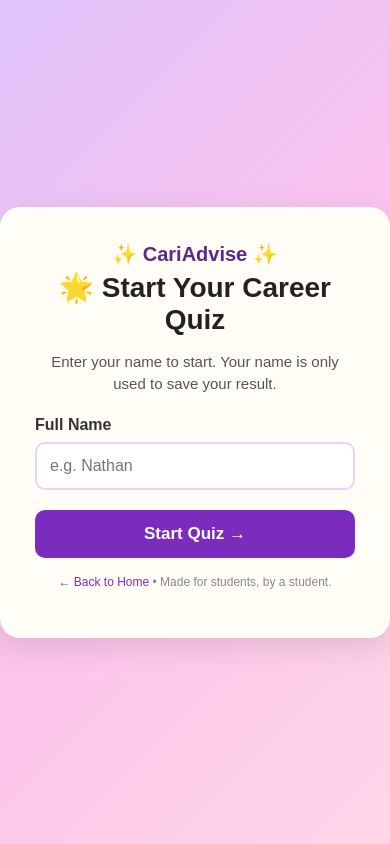
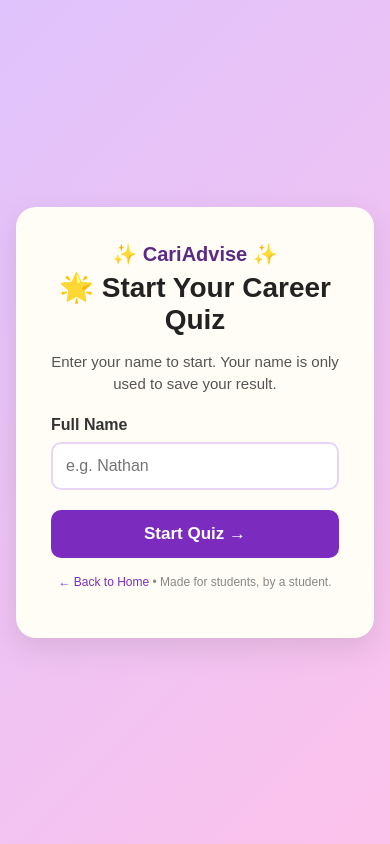
Before and after one commit to nathanieliseoluwa028-blip/CariAdvise, a Flask app: page /start in a window 390 px wide. Run offline with Flask 3, Linux system fonts and the light colour scheme.

Commit message:
Fix start page mobile fit

```diff
--- a/templates/start.html
+++ b/templates/start.html
@@ -1,10 +1,11 @@
 <!DOCTYPE html>
 <html>
 <head>
+ <meta name="viewport" content="width=device-width, initial-scale=1">
 <title>Start - CariAdvise</title>
 <style>
-  body { font-family: Arial, sans-serif; background: linear-gradient(135deg, #e0c3fc, #fbc2eb, #ffd6e8); margin: 0; min-height: 100vh; display: flex; align-items: center; justify-content: center; }
-  .card { background: #fffdf5; width: 90%; max-width: 450px; padding: 35px; border-radius: 20px; text-align: center; box-shadow: 0 10px 30px rgba(0,0,0,0.1); }
+  body { font-family: Arial, sans-serif; background: linear-gradient(135deg, #e0c3fc, #fbc2eb); margin: 0; min-height: 100vh; display: flex; align-items: center; justify-content: center; padding: 16px; box-sizing: border-box; }
+  .card { background: #fffdf5; width: 100%; max-width: 520px; padding: 35px; border-radius: 20px; text-align: center; box-shadow: 0 10px 30px rgba(0,0,0,0.1); }
   h1 { margin: 0 0 10px 0; color: #222; font-size: 28px; }
   .logo { color: #5b2a86; font-size: 20px; font-weight: bold; margin-bottom: 5px; }
   p { color: #555; font-size: 15px; line-height: 1.5; }
```
